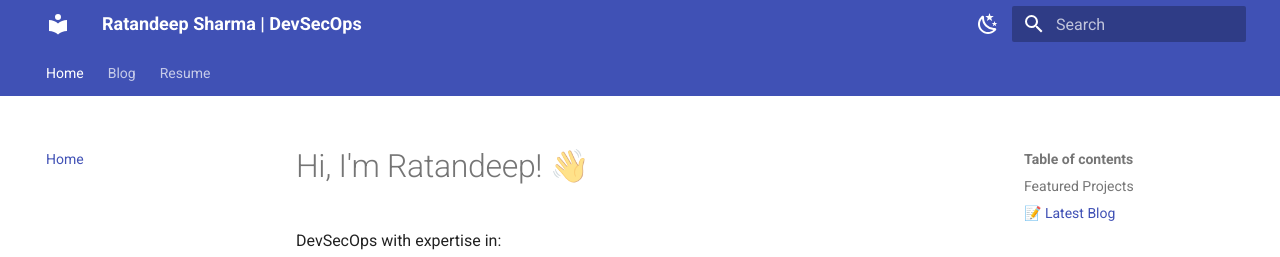
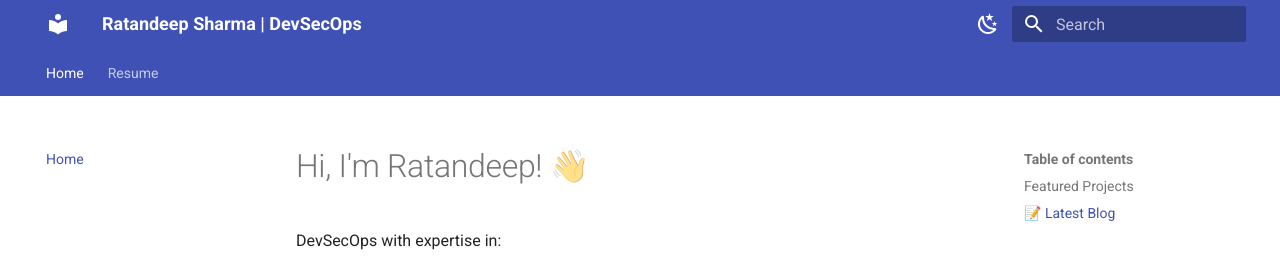
Before and after one commit to Ratandeep18/Ratandeep18.github.io, an MkDocs documentation site: the page built from docs/index.md, in a window 1280 px wide. Shown: the top 257 px of the page. Built offline with MkDocs 1.6.1 and Material for MkDocs 9.7.7, drawn with Linux system fonts in a browser that asks for light colours.

Commit message:
update resume

```diff
--- a/mkdocs.yml
+++ b/mkdocs.yml
@@ -93,6 +93,4 @@ extra:
 # Navigation
 nav:
   - Home: index.md
-  - Blog: blog/
-  # - About: about.md
   - Resume: resume.md
```
